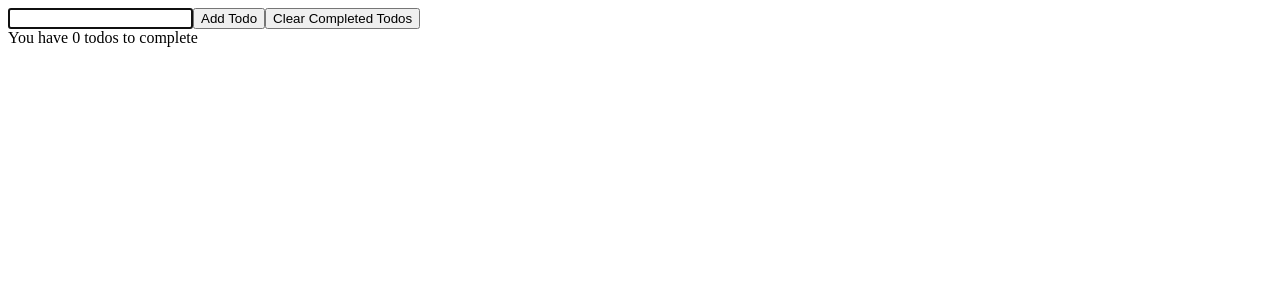
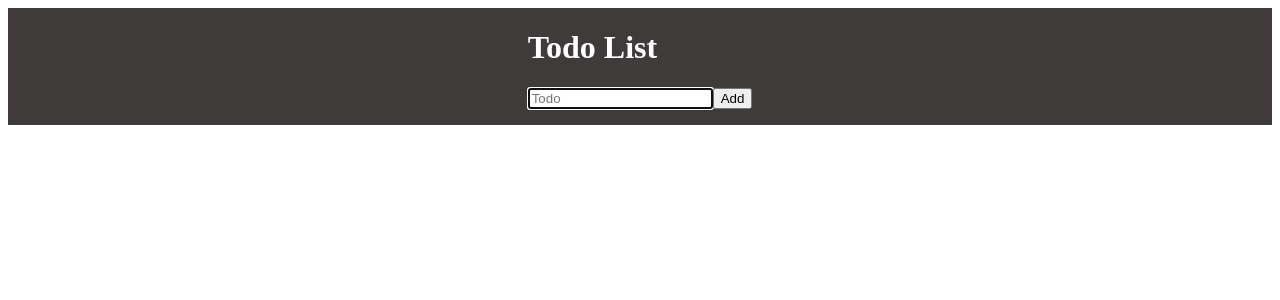
Before and after one commit to agunanathan/react-my-todo, a React (Create React App) app: page / in a window 1280 px wide. Shown: the top 300 px of the page. Built offline with nearby package versions, Linux system fonts and the light colour scheme.

Commit message:
getting modal to work

```diff
--- /dev/null
+++ b/src/App.css
@@ -0,0 +1,42 @@
+.modal {
+    position: fixed;
+    z-index: 1;
+    left: 0;
+    top: 0;
+    width: 100%;
+    height: 100%;
+    overflow: auto;
+
+  }
+
+  .modal .modal-content {
+    background-color: #282c34;
+    margin: 100px auto;
+    padding: 20px;
+    border: 1px solid #888;
+    max-width: 500px;
+    max-height: 200px;
+  }
+  .modal .modal-content form{
+    margin: 20px auto;
+  }
+
+  .App{
+    display: flex;
+    justify-content: center;
+    align-items: center;
+    color: white;
+    background-color: #3f3b3b;
+  }
+
+  .container{
+    width: 75%;
+   display: flex;
+   height: 80vh;
+   border: 1px solid grey;
+   padding: 20px;
+   flex-direction: column;
+   align-items: center;
+   font-size: 20px;
+   color: white;
+  }
--- a/src/App.js
+++ b/src/App.js
@@ -1,66 +1,14 @@
-import React, { useState, useRef, useEffect } from 'react';
-import TodoList from './Components/TodoList';
-import {v4 as uuidv4} from 'uuid';
-
-
-const LOCAL_STORAGE_KEY = 'todoApp.todos'
+import TodoList from "./components/TodoList";
+import "./App.css";
 
 const App = () => {
-  const [todos, setTodos] = useState([])
-  const todoNameRef = useRef()
-
-  useEffect(() => {
-    const storedTodos = JSON.parse(localStorage.getItem(LOCAL_STORAGE_KEY))
-    if (storedTodos) setTodos(storedTodos)
-  }, [])
-
-  useEffect(() => {
-    localStorage.setItem(LOCAL_STORAGE_KEY, JSON.stringify(todos))
-  },[todos])
-
-  function handleClearCompletedTodos() {
-    const newTodos = todos.filter(todo => !todo.complete)
-    setTodos(newTodos)
-  }
-  function toogleTodo(id){
-    const newTodos = [...todos]
-    const todo = newTodos.find(todo => todo.id === id)
-    todo.complete = !todo.complete
-    setTodos(newTodos)
-  }
-
-  function deleteTodo(id){
-    let newTodos = [...todos]
-    const todo = newTodos.find(todo => todo.id === id)
-    todo.deleted = true
-    newTodos = todos.filter(todo => !todo.deleted)
-    setTodos(newTodos)
-  }
-
-  function handleKeydown(event) {
-    if (event.key === 'Enter') {
-      handleAddTodo();
-    }
-  }
-
-  function handleAddTodo() {
-    const name = todoNameRef.current.value
-    if (name === '') return
-    setTodos(prevTodos => {
-      return [...prevTodos, { id: uuidv4(), name: name, complete:false}]
-    })
-    todoNameRef.current.value=null
-  }
-
   return (
-    <>
-    <input aria-label='input todo' ref={todoNameRef} type="text" onKeyDown={handleKeydown} autoFocus/>
-    <button onClick={handleAddTodo}>Add Todo</button>
-    <button onClick={handleClearCompletedTodos}>Clear Completed Todos</button>
-    <div> You have {todos.filter(todo => !todo.complete).length} todos to complete</div>
-    <TodoList todos={todos} toggleTodo={toogleTodo} deleteTodo={deleteTodo}/>
-    </>
-  )
+    <div className="App">
+      <div className="todolist">
+        <TodoList />
+      </div>
+    </div>
+  );
 };
 
 export default App;
--- /dev/null
+++ b/src/Components/Modal.js
@@ -0,0 +1,11 @@
+import React from "react";
+
+const Modal = ({ children }) => {
+  return (<div className='modal'>
+      <div className='modal-content'>
+          {children}
+      </div>
+  </div>)
+}
+
+export default Modal
--- a/src/Components/Todo.js
+++ /dev/null
@@ -1,21 +0,0 @@
-import React from 'react'
-
-export default function Todo({todo, toggleTodo, editTodo, deleteTodo}) {
-    function handleTodoClick(){
-        toggleTodo(todo.id)
-    }
-
-    function handleDeleteTodo(){
-        deleteTodo(todo.id)
-    }
-  return (
-    <div>
-        <label>
-        <input type="checkbox" checked={todo.complete} onChange={handleTodoClick}/>
-            {todo.name}
-      </label>
-      <button onClick={handleDeleteTodo}>Delete</button>
-      <button>Edit</button>
-    </div>
-  )
-}
--- a/src/Components/TodoList.js
+++ b/src/Components/TodoList.js
@@ -1,12 +1,90 @@
-import React from 'react'
-import Todo from './Todo'
+import React, {useState, useEffect} from 'react'
+import Modal from './Modal';
 
-export default function TodoList( {todos, toggleTodo, editTodo, deleteTodo }) {
+const LOCAL_STORAGE_KEY = 'todoApp.todos'
+
+const TodoList = () => {
+
+  const [isModalOpen, setModalOpen] = useState(false);
+  const[todo, setTodo] = useState("");
+  const[todos, setTodos] = useState([]);
+  const[editId, setEditId] = useState(0);
+
+  useEffect(() => {
+    const storedTodos = JSON.parse(localStorage.getItem(LOCAL_STORAGE_KEY))
+    if (storedTodos) setTodos(storedTodos)
+  }, [])
+
+  useEffect(() => {
+    localStorage.setItem(LOCAL_STORAGE_KEY, JSON.stringify(todos))
+  },[todos])
+
+  const handleEditTodo = (selectedTodoId) => {
+    setModalOpen(true);
+    const selectedTodoObject = todos.find((item) => item.id === selectedTodoId);
+    setTodo(selectedTodoObject.todo);
+    setEditId(selectedTodoId);
+  }
+  const handleAddTodo = (e) => {
+    e.preventDefault();
+    if (todo !== "") {
+    setTodos([{id: `todo-${Date.now()}` , todo }, ...todos]) //date.now will produces unique number by give current time in millisecond
+    setTodo("");
+}
+};
+  const handleSaveTodo = (e) =>{
+        e.preventDefault();
+
+      const updatedTodos = todos.map((item)=>item.id===editId ? {id: todo.id, todo} :item);
+      setTodos(updatedTodos);
+      setEditId(0);
+      setTodo("");
+      setModalOpen(false);
+
+  }
+
+  const handleDelete = (id) => {
+    const delTodo = todos.filter((to) => to.id !== id);
+    setTodos ([...delTodo]);
+  };
+
+  function toogleTodo(id){
+    const newTodos = [...todos]
+    const todo = newTodos.find(todo => todo.id === id)
+    todo.complete = !todo.complete
+    setTodos(newTodos)
+  }
+
   return (
-
-    todos.map(todo => {
-        return <Todo key={todo.id} toggleTodo={toggleTodo} todo={todo} editTodo={editTodo} deleteTodo={deleteTodo} />
-    })
-
+    <div>
+      <h1>Todo List </h1>
+      <form className= "todolist" onSubmit={handleAddTodo}>
+        <input type= "text" placeholder='Todo'  autoFocus value={todo} onChange={(e) => setTodo(e.target.value)} />
+            <button type= "submit"> {false? "Edit" : "Add"}</button>
+      </form>
+      <ul className= "todolist">
+      {
+        todos.map((item) => (
+        <li className = "todoitem">
+        <span key={item.id}>{item.todo} </span>
+        <input aria-label="checkbox" type="checkbox" checked={todo.complete} onChange={toogleTodo}/>
+        <button onClick={() => handleEditTodo(item.id)}>Edit</button>
+        <button onClick={() => handleDelete(item.id)}> Delete</button>
+        </li>
+        ))
+      }
+     </ul>
+     {isModalOpen &&
+     <Modal>
+      <form className= "todolist" onSubmit={handleSaveTodo}>
+        <input  aria-label="edit input" type= "text" value={todo} onChange={(e) => setTodo(e.target.value)} />
+        <button type= "submit"> Save</button>
+        <button type= "button" onClick={()=>setModalOpen(false)}> Cancel</button>
+     </form>
+      </Modal>
+     }
+    </div>
   )
 }
+
+export default TodoList
```
